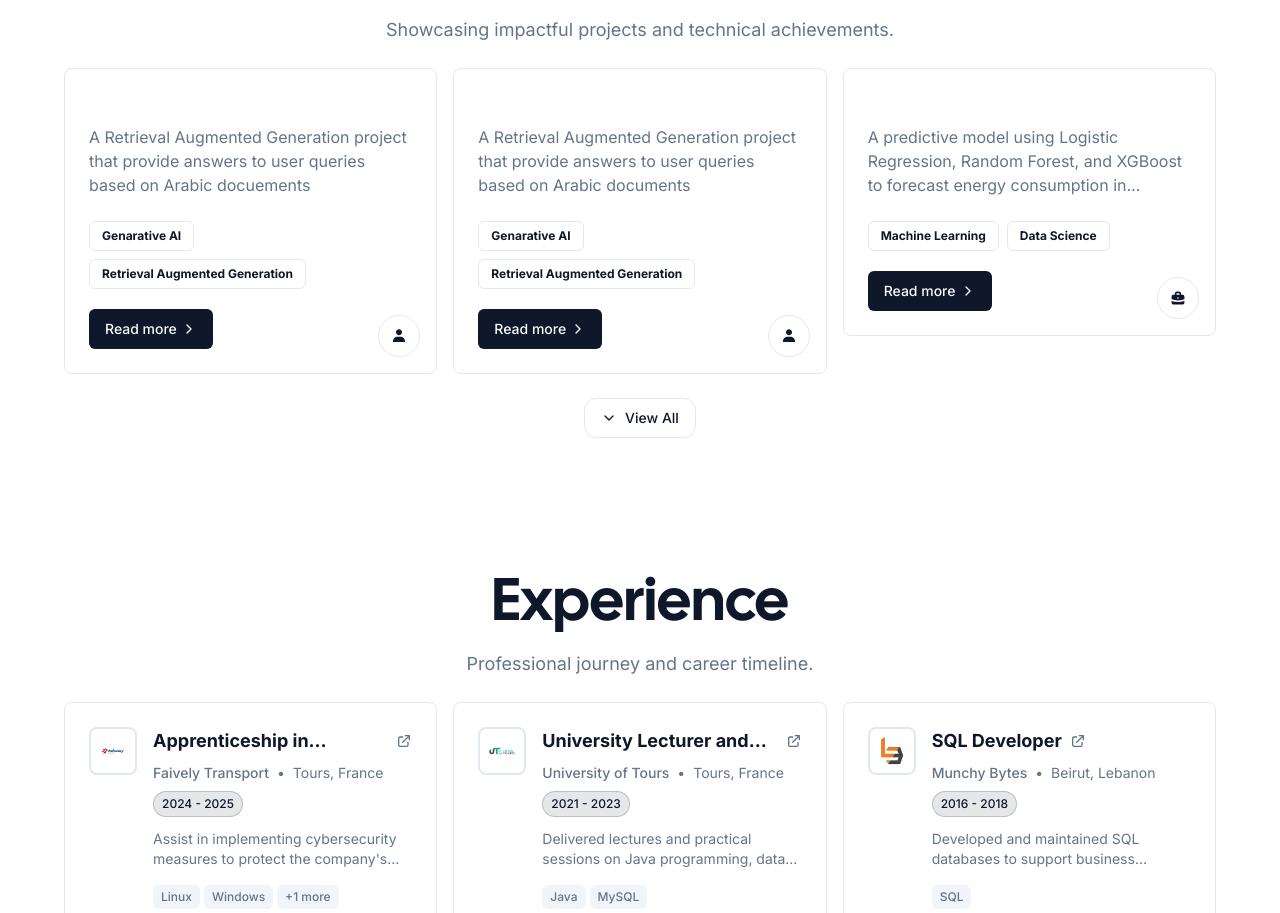
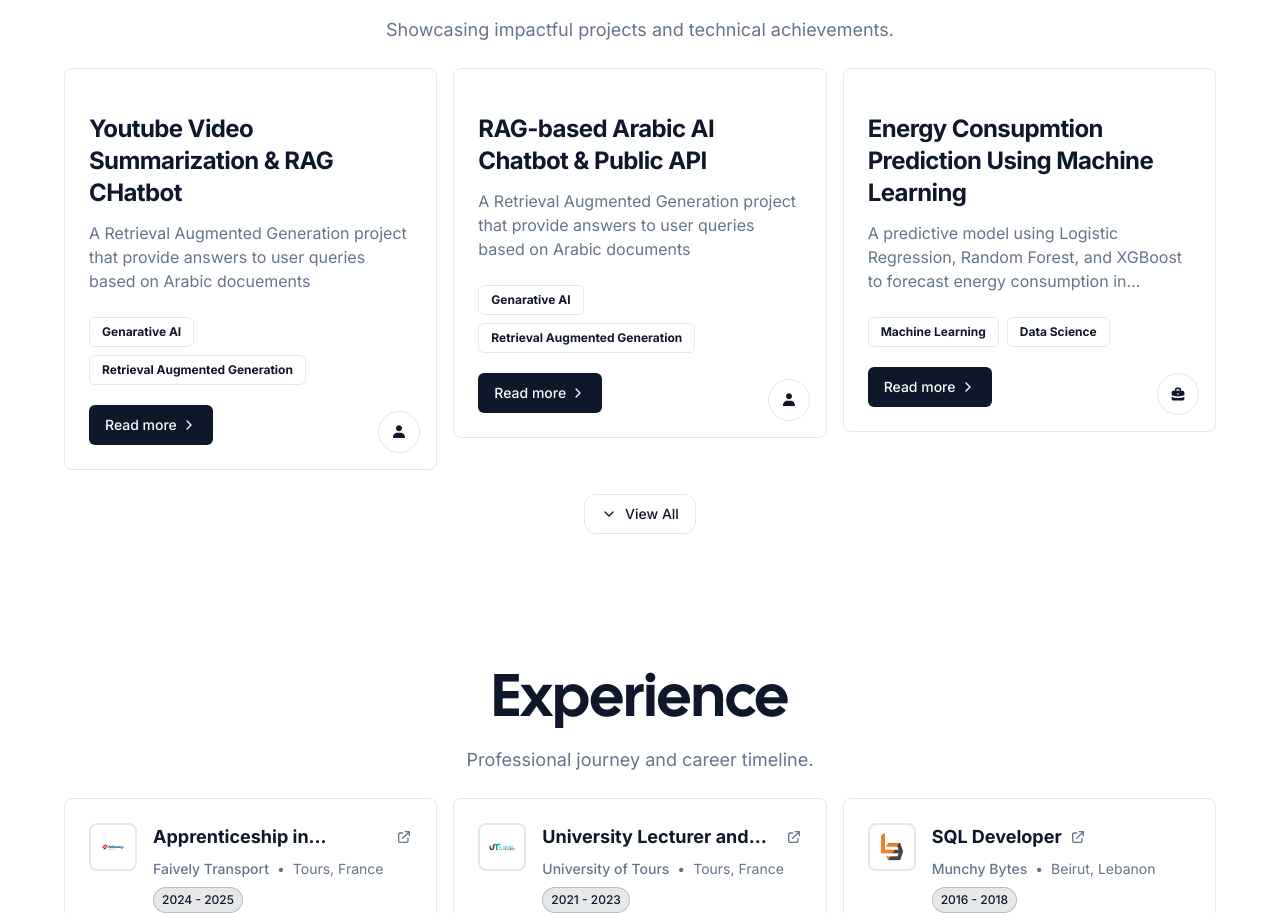
Before and after one commit to FouadKom/my-portfolio, a Next.js app: page / in a window 1280 px wide. Shown: the part 1820-2733 px from the top of the page. Built offline with nearby package versions, Linux system fonts and the light colour scheme.

Commit message:
Update project-card.tsx

```diff
--- a/components/projects/project-card.tsx
+++ b/components/projects/project-card.tsx
@@ -23,7 +23,7 @@ export default function ProjectCard({ project }: ProjectCardProps) {
       </div> */}
       <div className="pt-5 space-y-3">
         <h5 className="text-2xl font-bold tracking-tight text-foreground">
-          {project.companyName}
+          {project.projectName}
         </h5>
         <p className="line-clamp-3 font-normal text-muted-foreground">
           {project.shortDescription}
```
